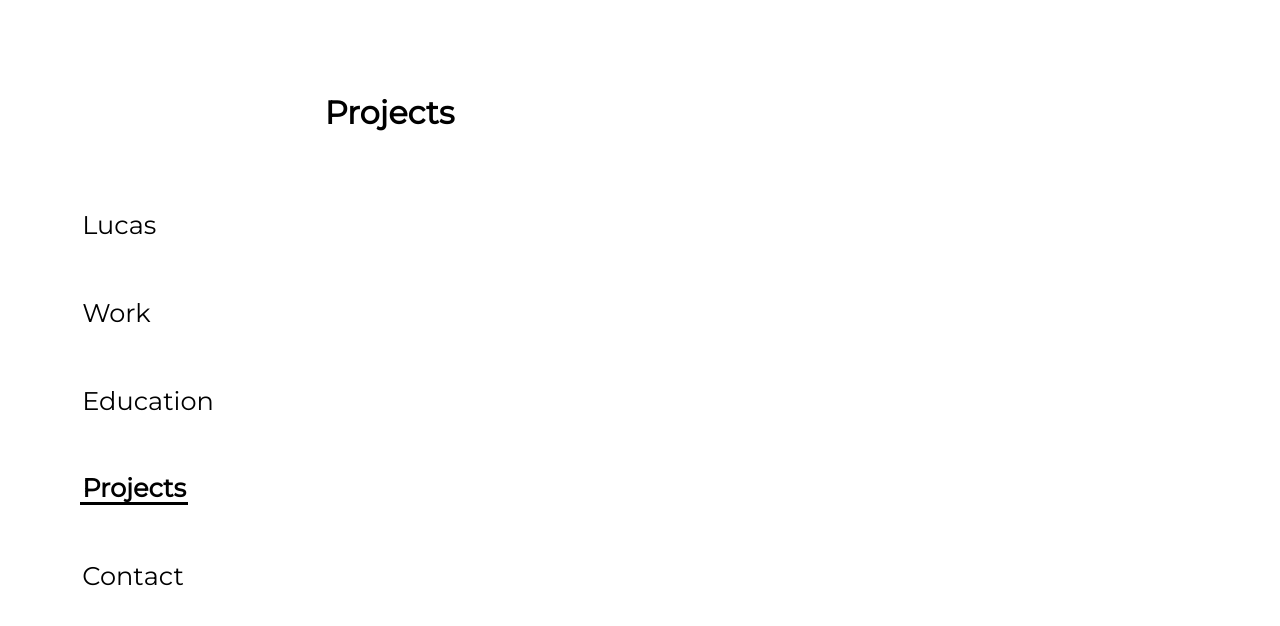
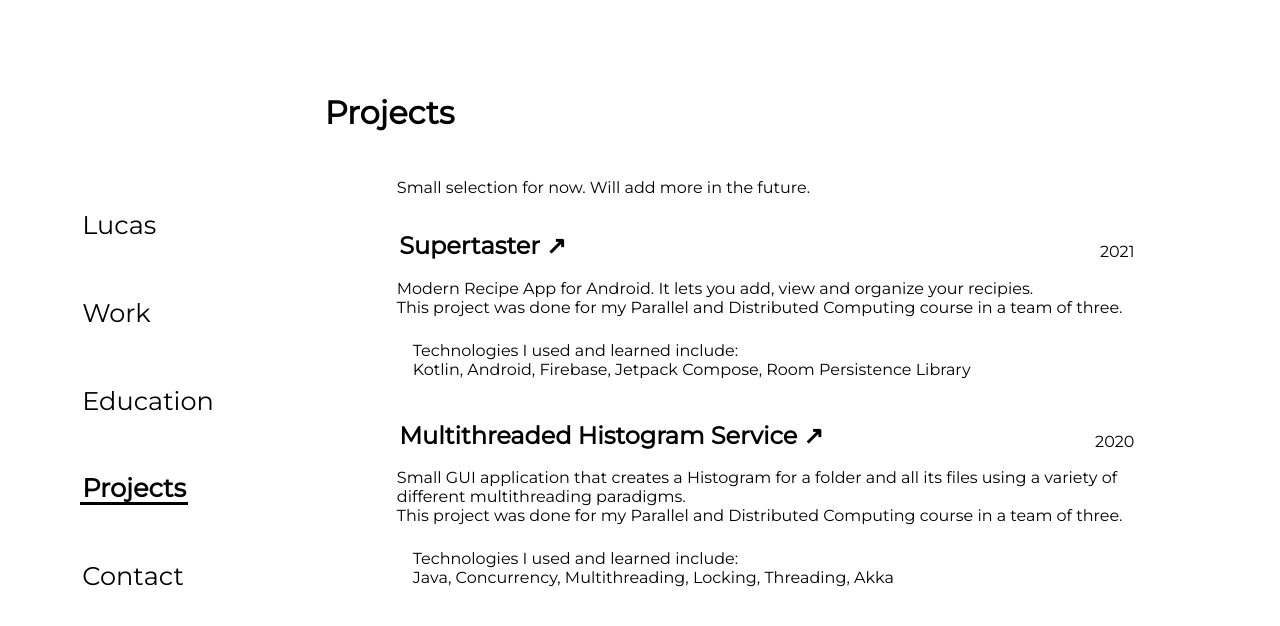
Before and after one commit to lucas-carvajal/website, a SvelteKit app: page /projects in a window 1280 px wide. Shown: the top 626 px of the page. Built offline with nearby package versions, Linux system fonts and the light colour scheme.

Commit message:
add projects page

```diff
--- /dev/null
+++ b/src/lib/ProjectCard.svelte
@@ -0,0 +1,58 @@
+<script lang="ts">
+    export let name: string;
+    export let link: string;
+    export let year: string;
+    export let description: string;
+    export let technologies: string;
+</script>
+
+
+<div class="card">
+    <div class="header">
+        <h2 class="project-name">
+            <a target="_blank" rel="noopener noreferrer" href={link}>{name} &#8599;</a>
+        </h2>
+        <p class="year">{year}</p>
+    </div>
+    <p class="description">{@html description}</p>
+    <p class="tech">Technologies I used and learned include: <br> {@html technologies}</p>
+</div>
+
+<style>
+    .card {
+        margin-top: 2em;
+    }
+    .header {
+        display: flex;
+        justify-content: space-between;
+    }
+
+    .project-name {
+        display: inline;
+        margin: 0;
+        padding: 0.1em;
+        font-size: 1.5em;
+        align-self: flex-end;
+        font-weight: bolder;
+    }
+
+    .year {
+        display: inline;
+        float: right;
+        margin: 0;
+        padding: 0.1em;
+        font-size: 1em;
+        align-self: flex-end;
+    }
+
+    .tech {
+        margin-top: 0.5em;
+        padding: 0.5em 1em;
+        font-size: 1em;
+    }
+
+    a {
+        text-decoration: none;
+        color: black;
+    }
+</style>
--- a/src/routes/projects/+page.svelte
+++ b/src/routes/projects/+page.svelte
@@ -1 +1,27 @@
+<script lang="ts">
+    import ProjectCard from "../../lib/ProjectCard.svelte";
+    import { projects } from "./content";
+</script>
+
 <h1>Projects</h1>
+
+<div class="wrapper">
+    <p>Small selection for now. Will add more in the future.</p>
+    {#each projects as project}
+        <ProjectCard
+            name={project.name}
+            link={project.link}
+            year={project.year}
+            description={project.description}
+            technologies={project.technologies}
+        />
+    {/each}
+</div>
+
+
+<style>
+    .wrapper {
+        margin: 0em 4em;
+        padding: 0.5em;
+    }
+</style>
--- /dev/null
+++ b/src/routes/projects/content.ts
@@ -0,0 +1,18 @@
+export const projects = [
+    {
+        name: "Supertaster",
+        link: "https://github.com/lucas-carvajal/Supertaster",
+        year: "2021",
+        description: "Modern Recipe App for Android. It lets you add, view and organize your recipies. <br>" +
+            "This project was done for my Parallel and Distributed Computing course in a team of three.",
+        technologies: "Kotlin, Android, Firebase, Jetpack Compose, Room Persistence Library"
+    },
+    {
+        name: "Multithreaded Histogram Service",
+        link: "https://github.com/lucas-carvajal/multithreaded-histogram-service",
+        year: "2020",
+        description: "Small GUI application that creates a Histogram for a folder and all its files using a variety of different multithreading paradigms. <br>" +
+        "This project was done for my Parallel and Distributed Computing course in a team of three.",
+        technologies: "Java, Concurrency, Multithreading, Locking, Threading, Akka"
+    }
+]
```
